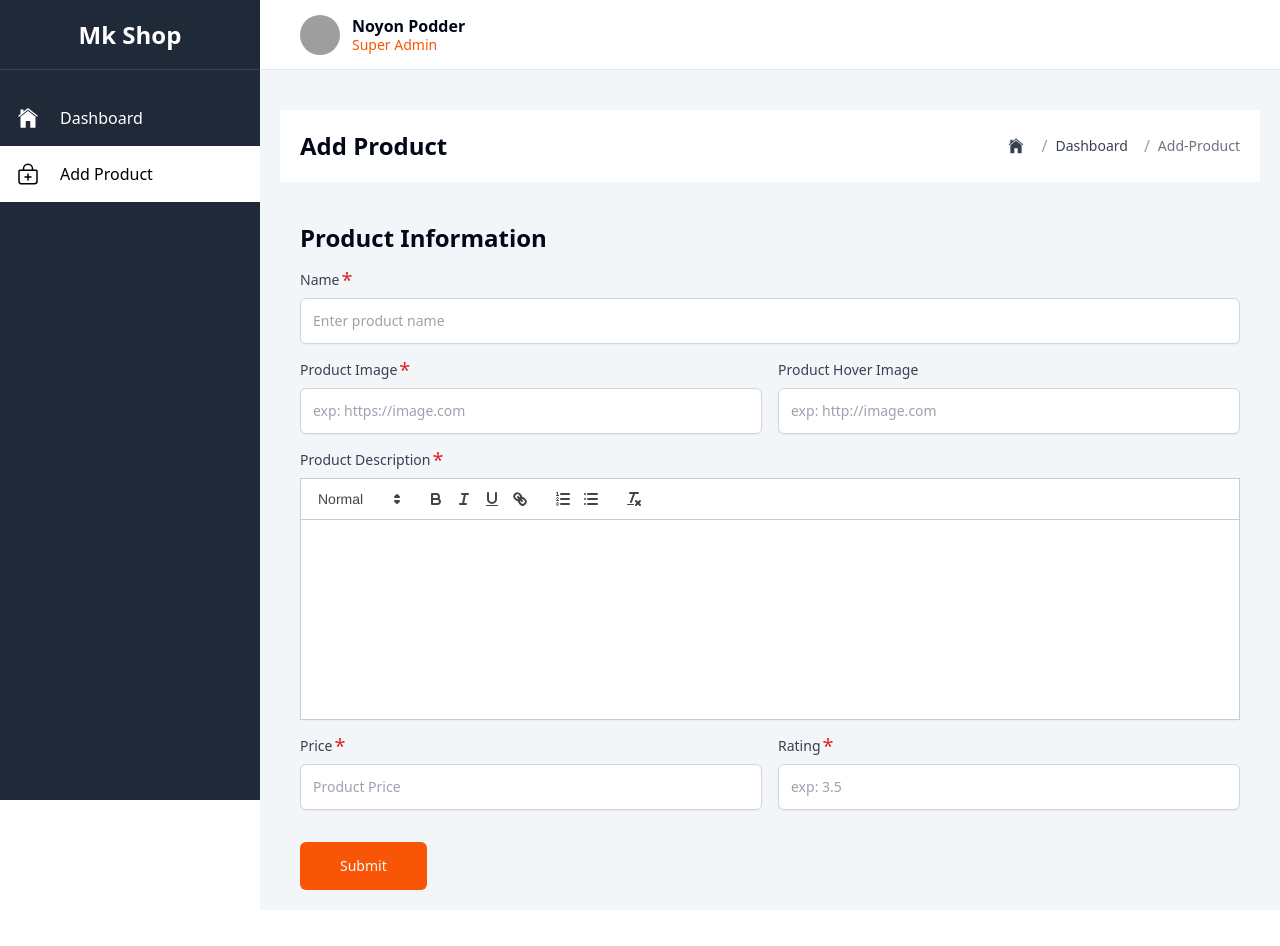
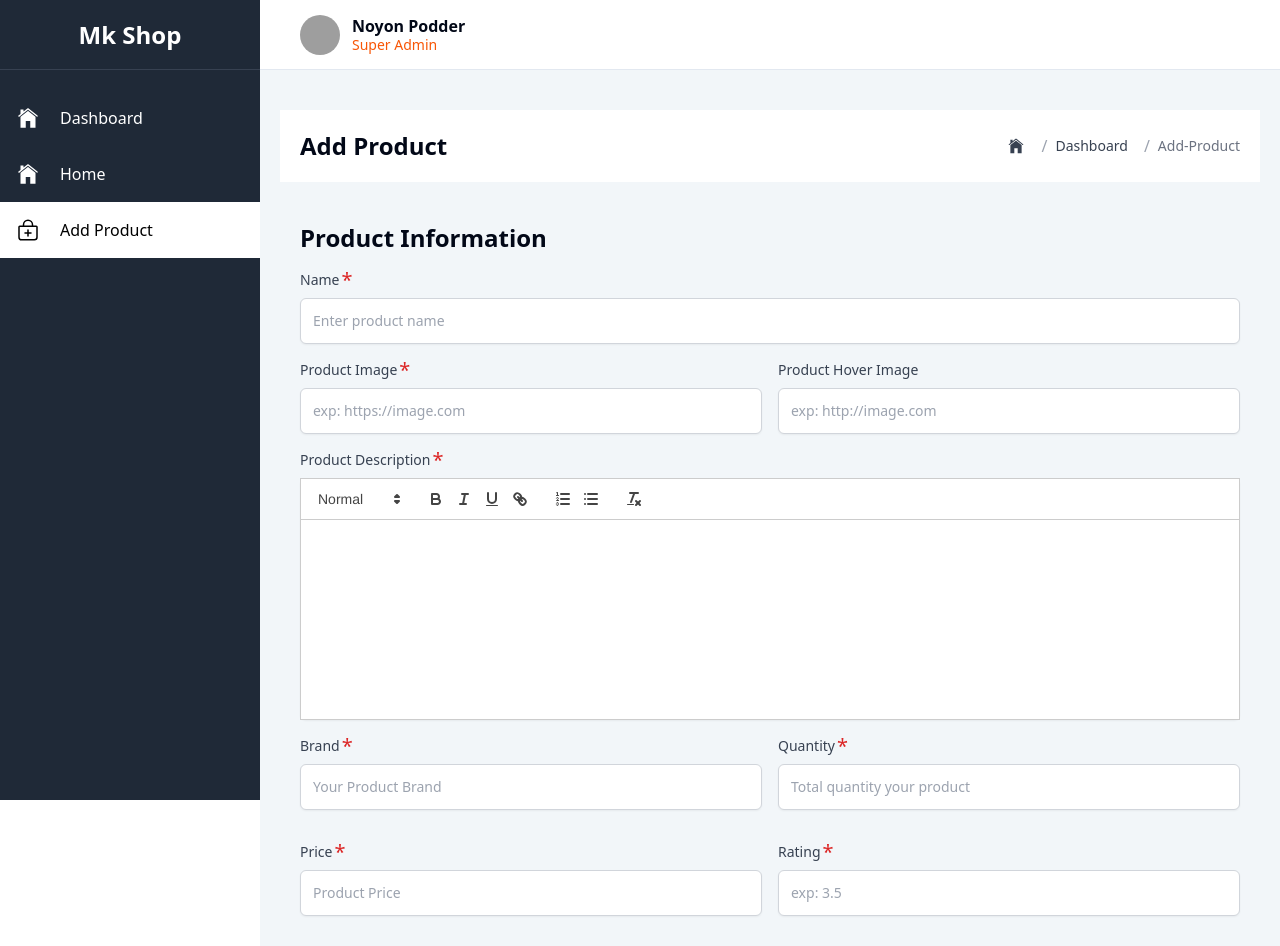
Before and after one commit to noyon-podder/MK-client, a React (Vite) app: page /dashboard/add-product in a window 1280 px wide. Shown: the top 946 px of the page. Before the commit the page ends 910 px from the top, so only its background shows below. Built offline with nearby package versions, Linux system fonts and the light colour scheme; grey boxes are pictures that could not be loaded.

Commit message:
product create successfully

```diff
--- a/src/components/page/dashboard/AddProductForm.tsx
+++ b/src/components/page/dashboard/AddProductForm.tsx
@@ -6,12 +6,21 @@ import { useForm, Controller } from "react-hook-form";
 import { yupResolver } from "@hookform/resolvers/yup";
 import * as yup from "yup";
 import { FieldValues } from "react-hook-form";
+import { useCreateProductMutation } from "../../../redux/featured/product/productApi";
+import { toast } from "sonner";
+import { useState } from "react";
 
 // Define a validation schema using yup
 const schema = yup.object().shape({
   productName: yup.string().required("Product Name is required"),
-  productImage: yup.string().required("Product Image is required"),
+  productImage: yup
+    .string()
+    .url("Invalid URL format")
+    .required("Product Image is required"),
   description: yup.string().required("Description is required"),
+  quantity: yup.number().required("Quantity Image is required"),
+  brand: yup.string().required("Brand is required"),
+  hoverImage: yup.string().url("Invalid URL format"),
   rating: yup
     .number()
     .required("Rating is required")
@@ -24,17 +33,58 @@ const AddProductForm = () => {
     register,
     handleSubmit,
     control,
+    reset,
     formState: { errors },
   } = useForm({
     resolver: yupResolver(schema),
   });
 
+  const [createProduct] = useCreateProductMutation();
+  const [error, setError] = useState("");
+
   const onSubmit = (data: FieldValues) => {
-    console.log(data);
+    const productData = {
+      name: data.productName,
+      image: data.productImage,
+      description: data.description,
+      hoverImage: data.hoverImage,
+      rating: data.rating,
+      price: data.price,
+      quantity: data.quantity,
+      brand: data.brand,
+    };
+
+    setError("");
+    createProduct(productData)
+      .unwrap()
+      .then((response) => {
+        if (response.statusCode === 201) {
+          toast.success("Product created successfully");
+          reset({
+            productName: "",
+            productImage: "",
+            description: "",
+            hoverImage: "",
+            rating: 0,
+            price: 0,
+            quantity: 0,
+            brand: "",
+          });
+        }
+      })
+      .catch((error) => {
+        toast.error("Something went wrong");
+        setError(error);
+      });
   };
 
   return (
     <form onSubmit={handleSubmit(onSubmit)}>
+      {error && (
+        <p className="text-red-500 mb-4 text-base text-center w-full">
+          {error}
+        </p>
+      )}
       <div className="mb-4">
         <label
           htmlFor="productName"
@@ -82,8 +132,7 @@ const AddProductForm = () => {
           </label>
           <input
             type="text"
-            id="hoverImage"
-            name="hoverImage"
+            {...register("hoverImage")}
             placeholder="exp: http://image.com"
             className={`form-control mt-1 p-3 border block w-full shadow-sm sm:text-sm border-gray-300 rounded-md focus:outline-none focus:ring-indigo-500 focus:border-primaryColor bg-lightColor hover:border-gray-400`}
           />
@@ -115,6 +164,46 @@ const AddProductForm = () => {
             {errors.description.message}
           </p>
         )}
+      </div>
+      <div className="mb-8 flex gap-4">
+        <div className="flex-1">
+          <label
+            htmlFor="brand"
+            className={`flex gap-[2px] text-sm font-medium text-gray-700`}
+          >
+            Brand <span className="text-red-600 text-xl -mt-1">*</span>
+          </label>
+          <input
+            type="text"
+            id="brand"
+            {...register("brand")}
+            placeholder="Your Product Brand"
+            className={`form-control mt-1 p-3 border block w-full shadow-sm sm:text-sm border-gray-300 rounded-md focus:outline-none focus:ring-indigo-500 focus:border-primaryColor bg-lightColor hover:border-gray-400`}
+          />
+          {errors.brand && (
+            <p className="text-red-500 text-sm mt-1">{errors.brand.message}</p>
+          )}
+        </div>
+        <div className="flex-1">
+          <label
+            htmlFor="quantity"
+            className={`flex gap-[2px] text-sm font-medium text-gray-700`}
+          >
+            Quantity <span className="text-red-600 text-xl -mt-1">*</span>
+          </label>
+          <input
+            type="number"
+            id="quantity"
+            {...register("quantity")}
+            placeholder="Total quantity your product"
+            className={`form-control mt-1 p-3 border block w-full shadow-sm sm:text-sm border-gray-300 rounded-md focus:outline-none focus:ring-indigo-500 focus:border-primaryColor bg-lightColor hover:border-gray-400`}
+          />
+          {errors.quantity && (
+            <p className="text-red-500 text-sm mt-1">
+              {errors.quantity.message}
+            </p>
+          )}
+        </div>
       </div>
       <div className="mb-8 flex gap-4">
         <div className="flex-1">
--- a/src/data/menudata.tsx
+++ b/src/data/menudata.tsx
@@ -32,6 +32,12 @@ export const dashboardRoute = [
   },
   {
     id: 2,
+    path: "/",
+    icon: <IoIosHome size={24} />,
+    name: "Home",
+  },
+  {
+    id: 3,
     path: "/dashboard/add-product",
     icon: <IoBagAddOutline size={24} />,
     name: "Add Product",
--- a/src/main.tsx
+++ b/src/main.tsx
@@ -5,11 +5,13 @@ import { RouterProvider } from "react-router-dom";
 import { router } from "./router/route.tsx";
 import { Provider } from "react-redux";
 import { store } from "./redux/store.ts";
+import { Toaster } from "sonner";
 
 ReactDOM.createRoot(document.getElementById("root")!).render(
   <React.StrictMode>
     <Provider store={store}>
       <RouterProvider router={router} />
+      <Toaster />
     </Provider>
   </React.StrictMode>
 );
--- /dev/null
+++ b/src/redux/featured/product/productApi.ts
@@ -0,0 +1,15 @@
+import { baseApi } from "../../api/baseApi";
+
+const productApi = baseApi.injectEndpoints({
+  endpoints: (builder) => ({
+    createProduct: builder.mutation({
+      query: (productData) => ({
+        url: "/product",
+        method: "POST",
+        body: productData,
+      }),
+    }),
+  }),
+});
+
+export const { useCreateProductMutation } = productApi;
--- a/tsconfig.app.json
+++ b/tsconfig.app.json
@@ -1,7 +1,7 @@
 {
   "compilerOptions": {
-    "composite": true,
-    "tsBuildInfoFile": "./node_modules/.tmp/tsconfig.app.tsbuildinfo",
+    // "composite": true,
+    // "tsBuildInfoFile": "./node_modules/.tmp/tsconfig.app.tsbuildinfo",
     "target": "ES2020",
     "useDefineForClassFields": true,
     "lib": ["ES2020", "DOM", "DOM.Iterable"],
```
